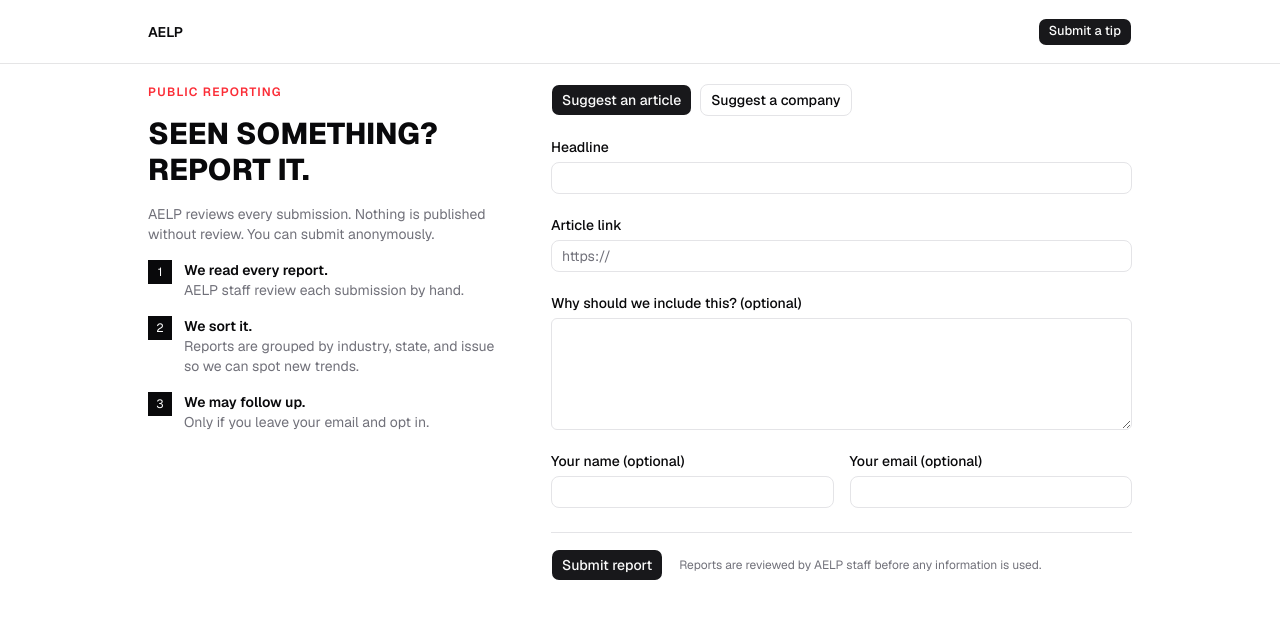
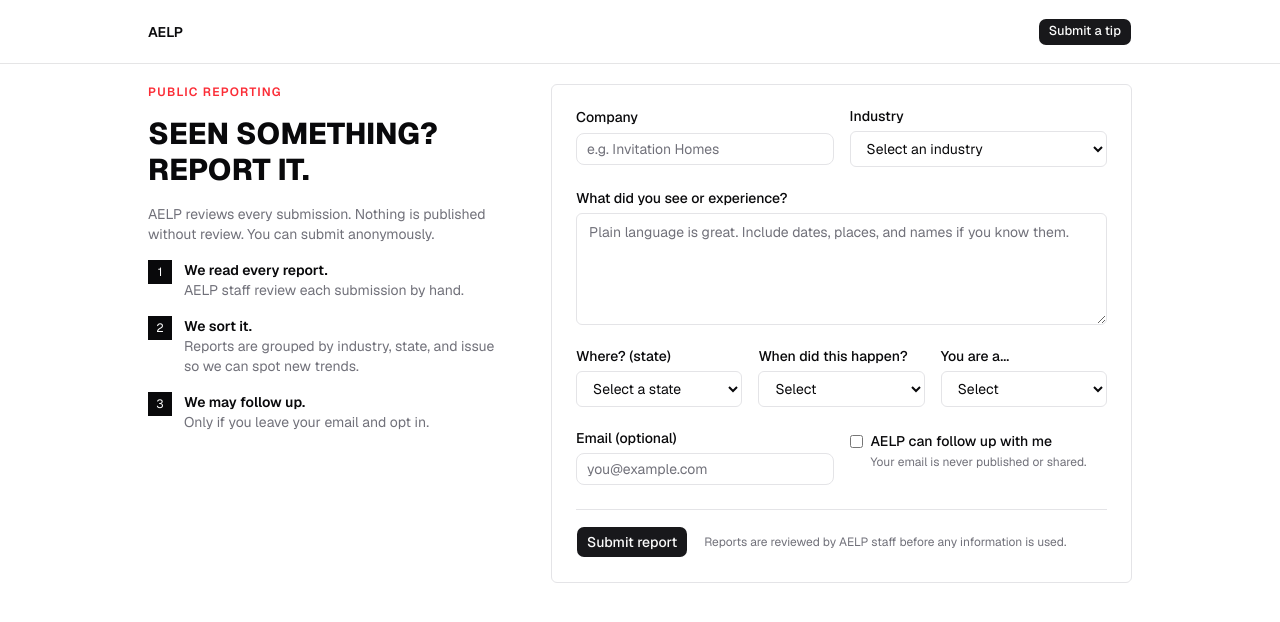
Before and after one commit to mdcUM/F26-AELP, a Next.js app: page /submit in a window 1280 px wide. Shown: the top 622 px of the page. Built offline with nearby package versions, Linux system fonts and the light colour scheme; no server answers.

Commit message:
Errorcheck (#60)
* pr1 in changing the questionnaire to the image form provided by laurel

* Add industry, state, timeframe, role, and follow-up fields, this is pr2 for questionnaire rework

* pr2 and 3 into one big pr3

* error checks

```diff
--- a/app/submit/actions.ts
+++ b/app/submit/actions.ts
@@ -1,28 +1,41 @@
 "use server";
 
 import { createAdminClient } from "@/lib/supabase/admin";
-import { createClient } from "@/lib/supabase/server";
 import type { SubmissionPayload } from "@/components/submission-form";
+import { INDUSTRIES, REPORTER_ROLES, STATES, TIMEFRAMES } from "@/lib/submission-options";
+
+const isAllowed = (list: readonly string[], v: string) => list.includes(v);
 
 export async function submitSubmission(
   p: SubmissionPayload,
 ): Promise<{ ok: boolean; error?: string }> {
-
+  // Honeypot: bots fill the hidden field. Pretend it worked, store nothing.
   if (p.website) return { ok: true };
 
-  //re check essential on server
-  if (!p.title.trim() || (p.type !== "article" && p.type !== "company")) {
+  // Never trust the client: re-check on the server
+  if (
+    !p.company.trim() ||
+    !p.description.trim() ||
+    !isAllowed(INDUSTRIES, p.industry) ||
+    !isAllowed(STATES, p.state) ||
+    !isAllowed(TIMEFRAMES, p.timeframe) ||
+    !isAllowed(REPORTER_ROLES, p.reporterRole)
+  ) {
     return { ok: false, error: "Invalid submission." };
   }
 
   const supabase = createAdminClient();
 
   const { error } = await supabase.from("submissions").insert({
-    proposed_type: p.type,
-    title: p.title.trim(),
-    content: p.description.trim() || null,
-    link: p.link.trim() || null,
-    submitter_info: [p.submitterName, p.submitterEmail].filter(Boolean).join(" · ") || null,
+    proposed_type: "company", // TODO: confirm with Ann and Aiden
+    title: p.company.trim(),
+    content: p.description.trim(),
+    submitter_info: p.email.trim() || null,
+    industry: p.industry || null,
+    state: p.state || null,
+    timeframe: p.timeframe || null,
+    reporter_role: p.reporterRole || null,
+    follow_up_ok: p.followUpOk,
     status: "new",
   });
 
--- a/components/submission-form.tsx
+++ b/components/submission-form.tsx
@@ -5,17 +5,22 @@ import { Button } from "@/components/ui/button";
 import { Input } from "@/components/ui/input";
 import { Label } from "@/components/ui/label";
 import { submitSubmission } from "@/app/submit/actions";
-import { isValidUrl } from "@/lib/utils";
-
-export type SubmissionType = "article" | "company";
+import {
+  INDUSTRIES,
+  REPORTER_ROLES,
+  STATES,
+  TIMEFRAMES,
+} from "@/lib/submission-options";
 
 export type SubmissionPayload = {
-  type: SubmissionType;
-  title: string;
-  link: string;
+  company: string;
+  industry: string;
   description: string;
-  submitterName: string;
-  submitterEmail: string;
+  state: string;
+  timeframe: string;
+  reporterRole: string;
+  email: string;
+  followUpOk: boolean;
   website: string; //honeypot: hidden from humans
 };
 
@@ -23,25 +28,54 @@ type Errors = Partial<Record<keyof SubmissionPayload, string>>;
 
 const textareaClass =
   "border-input bg-background placeholder:text-muted-foreground focus-visible:ring-ring min-h-28 w-full rounded-md border px-3 py-2 text-sm outline-none focus-visible:ring-2";
+const selectClass =
+  "border-input bg-background focus-visible:ring-ring h-9 w-full rounded-md border px-3 text-sm outline-none focus-visible:ring-2";
+
+function SelectField(props: {
+  id: string;
+  label: string;
+  options: readonly string[];
+  placeholder: string;
+  error?: string;
+}) {
+  const { id, label, options, placeholder, error } = props;
+  return (
+    <div className="grid gap-2">
+      <Label htmlFor={id}>{label}</Label>
+      <select id={id} name={id} className={selectClass} defaultValue="">
+        <option value="">{placeholder}</option>
+        {options.map((o) => (
+          <option key={o} value={o}>
+            {o}
+          </option>
+        ))}
+      </select>
+      {error && <p className="text-sm text-red-500">{error}</p>}
+    </div>
+  );
+}
 
 function validate(p: SubmissionPayload): Errors {
   const errors: Errors = {};
-  if (!p.title.trim()) {
-    errors.title = p.type === "article" ? "Headline is required." : "Company name is required.";
+  const email = p.email.trim();
+  if (!p.company.trim()) errors.company = "Company is required.";
+  if (!p.description.trim()) {
+    errors.description = "Tell us what you saw or experienced.";
   }
-  if (p.type === "article" && !p.link.trim()) {
-    errors.link = "A link to the article is required.";
-  } else if (p.link.trim() && !isValidUrl(p.link.trim())) {
-    errors.link = "Enter a full URL starting with http:// or https://";
+  if (email && !/^\S+@\S+\.\S+$/.test(email)) {
+    errors.email = "Enter a valid email address.";
   }
-  if (p.submitterEmail.trim() && !/^\S+@\S+\.\S+$/.test(p.submitterEmail.trim())) {
-    errors.submitterEmail = "Enter a valid email address.";
+  if (p.followUpOk && !email) {
+    errors.email = "Add your email so we can follow up.";
   }
+  if (!p.industry) errors.industry = "Select an industry.";
+  if (!p.state) errors.state = "Select a state.";
+  if (!p.timeframe) errors.timeframe = "Select when this happened.";
+  if (!p.reporterRole) errors.reporterRole = "Select your role.";
   return errors;
 }
 
 export function SubmissionForm() {
-  const [type, setType] = useState<SubmissionType>("article");
   const [errors, setErrors] = useState<Errors>({});
   const [status, setStatus] = useState<"idle" | "submitting" | "success" | "error">("idle");
 
@@ -50,12 +84,14 @@ export function SubmissionForm() {
     const data = new FormData(e.currentTarget);
     const get = (key: keyof SubmissionPayload) => String(data.get(key) ?? "");
     const payload: SubmissionPayload = {
-      type,
-      title: get("title"),
-      link: get("link"),
+      company: get("company"),
+      industry: get("industry"),
       description: get("description"),
-      submitterName: get("submitterName"),
-      submitterEmail: get("submitterEmail"),
+      state: get("state"),
+      timeframe: get("timeframe"),
+      reporterRole: get("reporterRole"),
+      email: get("email"),
+      followUpOk: data.get("followUpOk") === "on",
       website: get("website"),
     };
 
@@ -87,51 +123,61 @@ export function SubmissionForm() {
   }
 
   return (
-    <form onSubmit={handleSubmit} className="flex flex-col gap-6" noValidate>
-      <div className="flex gap-2">
-        {(["article", "company"] as const).map((t) => (
-          <Button
-            key={t}
-            type="button"
-            variant={type === t ? "default" : "outline"}
-            onClick={() => setType(t)}
-          >
-            {t === "article" ? "Suggest an article" : "Suggest a company"}
-          </Button>
-        ))}
+    <form
+      onSubmit={handleSubmit}
+      className="flex flex-col gap-6 rounded-md border p-6"
+      noValidate
+    >
+      <div className="grid gap-4 sm:grid-cols-2">
+        <div className="grid gap-2">
+          <Label htmlFor="company">Company</Label>
+          <Input id="company" name="company" placeholder="e.g. Invitation Homes" />
+          {errors.company && <p className="text-sm text-red-500">{errors.company}</p>}
+        </div>
+        <SelectField
+          id="industry"
+          label="Industry"
+          options={INDUSTRIES}
+          placeholder="Select an industry"
+          error={errors.industry}
+        />
       </div>
 
       <div className="grid gap-2">
-        <Label htmlFor="title">{type === "article" ? "Headline" : "Company name"}</Label>
-        <Input id="title" name="title" />
-        {errors.title && <p className="text-sm text-red-500">{errors.title}</p>}
+        <Label htmlFor="description">What did you see or experience?</Label>
+        <textarea
+          id="description"
+          name="description"
+          className={textareaClass}
+          placeholder="Plain language is great. Include dates, places, and names if you know them."
+        />
+        {errors.description && (
+          <p className="text-sm text-red-500">{errors.description}</p>
+        )}
       </div>
 
-      <div className="grid gap-2">
-        <Label htmlFor="link">
-          {type === "article" ? "Article link" : "Company website (optional)"}
-        </Label>
-        <Input id="link" name="link" type="url" placeholder="https://" />
-        {errors.link && <p className="text-sm text-red-500">{errors.link}</p>}
-      </div>
-
-      <div className="grid gap-2">
-        <Label htmlFor="description">Why should we include this? (optional)</Label>
-        <textarea id="description" name="description" className={textareaClass} />
+      <div className="grid gap-4 sm:grid-cols-3">
+        <SelectField id="state" label="Where? (state)" options={STATES} placeholder="Select a state" error={errors.state}/>
+        <SelectField id="timeframe" label="When did this happen?" options={TIMEFRAMES} placeholder="Select" error={errors.timeframe}/>
+        <SelectField id="reporterRole" label="You are a..." options={REPORTER_ROLES} placeholder="Select" error={errors.reporterRole}/>
       </div>
 
       <div className="grid gap-4 sm:grid-cols-2">
         <div className="grid gap-2">
-          <Label htmlFor="submitterName">Your name (optional)</Label>
-          <Input id="submitterName" name="submitterName" />
+          <Label htmlFor="email">Email (optional)</Label>
+          <Input id="email" name="email" type="email" placeholder="you@example.com" />
+          {errors.email && <p className="text-sm text-red-500">{errors.email}</p>}
         </div>
-        <div className="grid gap-2">
-          <Label htmlFor="submitterEmail">Your email (optional)</Label>
-          <Input id="submitterEmail" name="submitterEmail" type="email" />
-          {errors.submitterEmail && (
-            <p className="text-sm text-red-500">{errors.submitterEmail}</p>
-          )}
-        </div>
+        <label className="flex items-start gap-2 text-sm">
+          <input type="checkbox" name="followUpOk" className="mt-1" />
+          <span>
+            <span className="font-medium">AELP can follow up with me</span>
+            <br />
+            <span className="text-xs text-muted-foreground">
+              Your email is never published or shared.
+            </span>
+          </span>
+        </label>
       </div>
 
       {/* Honeypot: hidden from humans, bots tend to fill it */}
--- /dev/null
+++ b/lib/submission-options.ts
@@ -0,0 +1,15 @@
+export const INDUSTRIES = ["Housing"] as const; // TODO: full list from Figma
+export const TIMEFRAMES = ["Within the last year"] as const; // TODO: full list
+export const REPORTER_ROLES = ["Consumer / customer"] as const; // TODO: full list
+
+export const STATES = [
+  "Alabama", "Alaska", "Arizona", "Arkansas", "California", "Colorado",
+  "Connecticut", "Delaware", "District of Columbia", "Florida", "Georgia",
+  "Hawaii", "Idaho", "Illinois", "Indiana", "Iowa", "Kansas", "Kentucky",
+  "Louisiana", "Maine", "Maryland", "Massachusetts", "Michigan", "Minnesota",
+  "Mississippi", "Missouri", "Montana", "Nebraska", "Nevada", "New Hampshire",
+  "New Jersey", "New Mexico", "New York", "North Carolina", "North Dakota",
+  "Ohio", "Oklahoma", "Oregon", "Pennsylvania", "Rhode Island",
+  "South Carolina", "South Dakota", "Tennessee", "Texas", "Utah", "Vermont",
+  "Virginia", "Washington", "West Virginia", "Wisconsin", "Wyoming",
+] as const;
```
